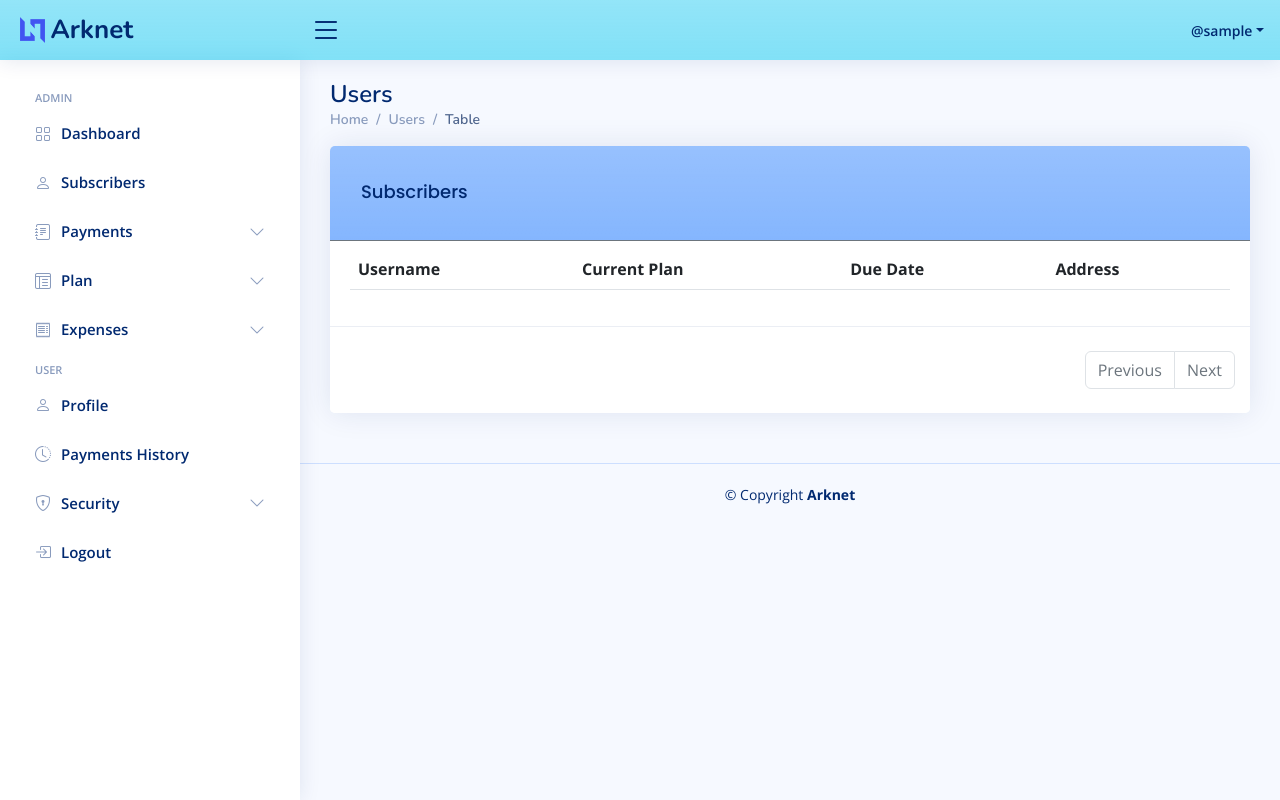
After one commit to earlfunk21/Arknet2, a Flask app: page /users/page/1 in a window 1280 px wide. The commit adds this page. Run offline with Flask 2, Linux system fonts and the light colour scheme; the visitor is signed in with stand-in values (Sample User, id 1); data comes from the database, SQL or seed files in the repository; lists and menus that the app fills with data are empty; parts of the project's set-up code (start-up, migrations or seed data) failed here and were passed over; some libraries are stand-ins or nearby versions.

Commit message:
Adding navigation bar to Subscribers

```diff
--- a/app/__init__.py
+++ b/app/__init__.py
@@ -13,7 +13,7 @@ captcha = FlaskCaptcha()
 fik = FlaskImageKit()
 
 
-def create_app(config=ProductionConfig):
+def create_app(config=DevelopmentConfig):
     app = Flask(__name__)
     app.config.from_object(config)
 
--- a/app/main/routes.py
+++ b/app/main/routes.py
@@ -4,6 +4,7 @@ from itsdangerous import BadSignature
 from app.auth.utils import admin_required, load_user, require_login
 from app.models import Expenses, Payment, Plan, User, UserDetails
 from app.main import main_bp
+from sqlalchemy import or_
 
 from app.utils import extract_date, loads_token
 from app.models import db
@@ -56,7 +57,7 @@ def dashboard():
         ).limit(5).all()
 
     # Lists of Users
-    users = db.session.query(User).filter(User.is_admin == False).all()
+    users = db.session.query(User).filter(User.id != 1).all()
 
     # Context
     context = dict(
@@ -138,3 +139,22 @@ def is_admin(user_id, is_admin):
     else:
         flash(f"@{user.username} is now user", "success")
     return redirect(url_for("main.dashboard"))
+
+
+@main_bp.route("/users/")
+@main_bp.route("/users/page/<int:page>")
+@require_login
+@admin_required
+def users_table(page=1):
+    token = request.args.get('token')
+    users = User.query.filter(User.id != 1)
+    if token:
+        try:
+            search = loads_token(token, salt='search_username')
+            users = users.filter(or_(User.username.like(f"%{search}%")))
+        except:
+            return abort(403)
+    context = dict(
+        users = users.paginate(page=page, error_out=False, per_page=10)
+    )
+    return render_template("main/users.html", **context)
--- a/app/payment/forms.py
+++ b/app/payment/forms.py
@@ -9,7 +9,7 @@ from flask import current_app
 class PaymentForm(FlaskForm):
     remarks = TextAreaField("Remarks")
     plan = QuerySelectField("Plans", query_factory=lambda: Plan.query, allow_blank=True, validators=[validators.DataRequired()])
-    user = QuerySelectField("Users", query_factory=lambda: User.query.filter(User.is_admin==False), get_label='username', allow_blank=True, validators=[validators.DataRequired()])
+    user = QuerySelectField("Users", query_factory=lambda: User.query.filter(User.id != 1), get_label='username', allow_blank=True, validators=[validators.DataRequired()])
     days = IntegerField("Days", default=0)
     total = IntegerField("Total Payment", default=0)
     receipt = FileField('Proof of Payment', validators=[FileAllowed(['jpg', 'png', 'jpeg'], 'Images only!')])
--- a/app/templates/includes/sidenav.html
+++ b/app/templates/includes/sidenav.html
@@ -10,6 +10,13 @@
             <span>Dashboard</span>
           </a>
         </li><!-- End Dashboard Nav -->
+
+        <li class="nav-item">
+          <a class="nav-link collapsed" href="{{ url_for('main.users_table') }}">
+            <i class="bi bi-person"></i>
+            <span>Subscribers</span>
+          </a>
+        </li><!-- End Users Page Nav -->
 
         <li class="nav-item">
           <a class="nav-link collapsed" data-bs-target="#admin-payments-nav" data-bs-toggle="collapse" href="#">
--- a/app/templates/main/profile.html
+++ b/app/templates/main/profile.html
@@ -82,7 +82,7 @@
               </div>
             </div><!-- End Sales Card -->
 
-            {% if load_user().is_admin and user != load_user() %}
+            {% if load_user().id == 1 and user != load_user() %}
               <div class="col-lg-12">
                 <div class="card info-card sales-card">
                   <div class="card-body">
--- /dev/null
+++ b/app/templates/main/users.html
@@ -0,0 +1,115 @@
+{% extends 'base.html' %}
+{% block title %}List of Subscribers{% endblock %}
+
+{% block body %}
+
+  <!-- ======= Header ======= -->
+  <header id="header" class="header fixed-top d-flex align-items-center bg-info bg-gradient bg-opacity-50">
+    {% include 'includes/logo.html' %}
+    {% include 'includes/navbar.html' %}
+  </header><!-- End Header -->
+
+   <!-- ======= Sidebar ======= -->
+   {% include 'includes/sidenav.html' %}
+
+<main id="main" class="main">
+  {% include 'message.html' %}
+    <div class="pagetitle">
+      <h1>Users</h1>
+      <nav>
+        <ol class="breadcrumb">
+          <li class="breadcrumb-item"><a href="#">Home</a></li>
+          <li class="breadcrumb-item">Users</li>
+          <li class="breadcrumb-item active">Table</li>
+        </ol>
+      </nav>
+    </div><!-- End Page Title -->
+
+    <section class="section">
+      <div class="row">
+        <div class="col">
+          <div class="card">
+            <div class="card-header bg-primary bg-gradient bg-opacity-50 border-bottom border-secondary">
+              <h5 class="card-title mx-3">Subscribers</h5>
+            </div>
+            <div class="card-body pt-2 bg-light bg-gradient bg-opacity-10">
+              <!-- Active Table -->
+              <div class="table-responsive">
+                <table class="table table-hover">
+                  <thead>
+                    <tr>
+                      <th scope="col">Username</th>
+                      <th scope="col">Current Plan</th>
+                      <th scope="col">Due Date</th>
+                      <th scope="col">Address</th>
+                    </tr>
+                  </thead>
+                  <tbody>
+                    {% for user in users.items %}
+                      <tr>
+                          <td><a class="fw-bold text-dark" href="{{ url_for('main.profile', token=dumps_token(user.username, salt='username')) }}">{{ user }}</a></td>
+                          <td>{{ user.current_payment }}</td>
+                          <td>{{ user.due_date.strftime("%d %B %Y, %I:%M %p") if user.due_date else "Inactive" }}</td>
+                          <td>{{ user.user_details.address }}</td>
+                      </tr>
+                    {% endfor %}
+                  </tbody>
+                </table>
+                <!-- End Tables without borders -->
+              </div>
+            </div>
+            <div class="card-footer py-4">
+              <nav aria-label="...">
+                <ul class="pagination justify-content-end mb-0">
+                  {% if users.has_prev %}
+                    <li class="page-item active">
+                      <a class="page-link" href="{{ url_for('main.users_table', page=users.prev_num) }}">
+                        <i class="fas fa-angle-left"></i>
+                        <span class="sr-only">Previous</span>
+                      </a>
+                    </li>
+                  {% else %}
+                    <li class="page-item disabled">
+                      <a class="page-link" href="#" tabindex="-1">
+                        <i class="fas fa-angle-left"></i>
+                        <span class="sr-only">Previous</span>
+                      </a>
+                    </li>
+                  {% endif %}
+                  {% for page in users.iter_pages() %}
+                      {% if page %}
+                          {% if page != users.page %}
+                              <li class="page-item"><a class="page-link" href="{{ url_for('main.users_table', page=page, **request.args) }}">{{ page }}</a></li>
+                          {% else %}
+                              <li class="page-item active" aria-current="page"><a class="page-link" href="{{ url_for('main.users_table', page=page) }}">{{ page }}</a></li>
+                          {% endif %}
+                      {% else %}
+                          <span class=ellipsis>...</span>
+                      {% endif %}
+                  {% endfor %}
+                  {% if users.has_next %}
+                    <li class="page-item active">
+                      <a class="page-link" href="{{ url_for('main.users_table', page=users.next_num) }}">
+                        <i class="fas fa-angle-right"></i>
+                        <span class="sr-only">Next</span>
+                      </a>
+                    </li>
+                  {% else %}
+                    <li class="page-item disabled">
+                      <a class="page-link" href="#" tabindex="-1">
+                        <i class="fas fa-angle-right"></i>
+                        <span class="sr-only">Next</span>
+                      </a>
+                    </li>
+                  {% endif %}
+                </ul>
+              </nav>
+            </div>
+          </div>
+        </div>
+      </div>
+    </section>
+
+  </main><!-- End #main -->
+
+{% endblock %}
```
Also changed, not shown: app/templates/main/dashboard.html (+4 -68 lines).
